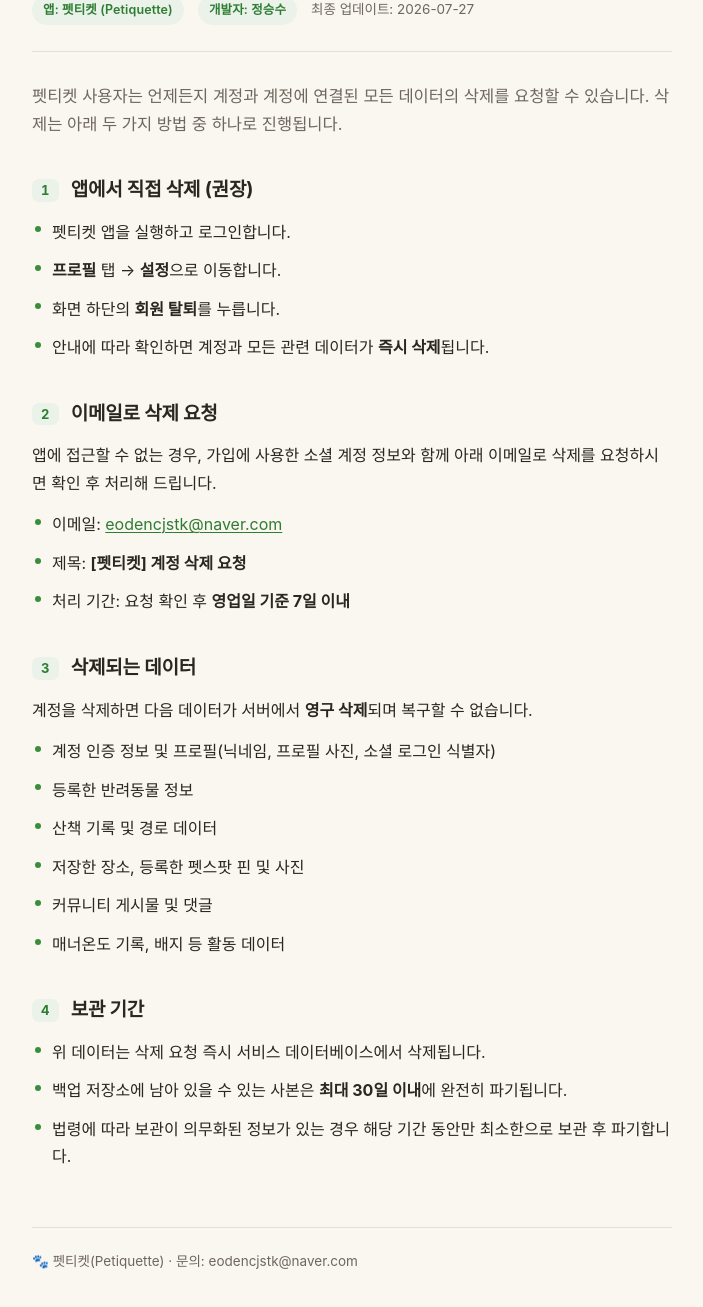
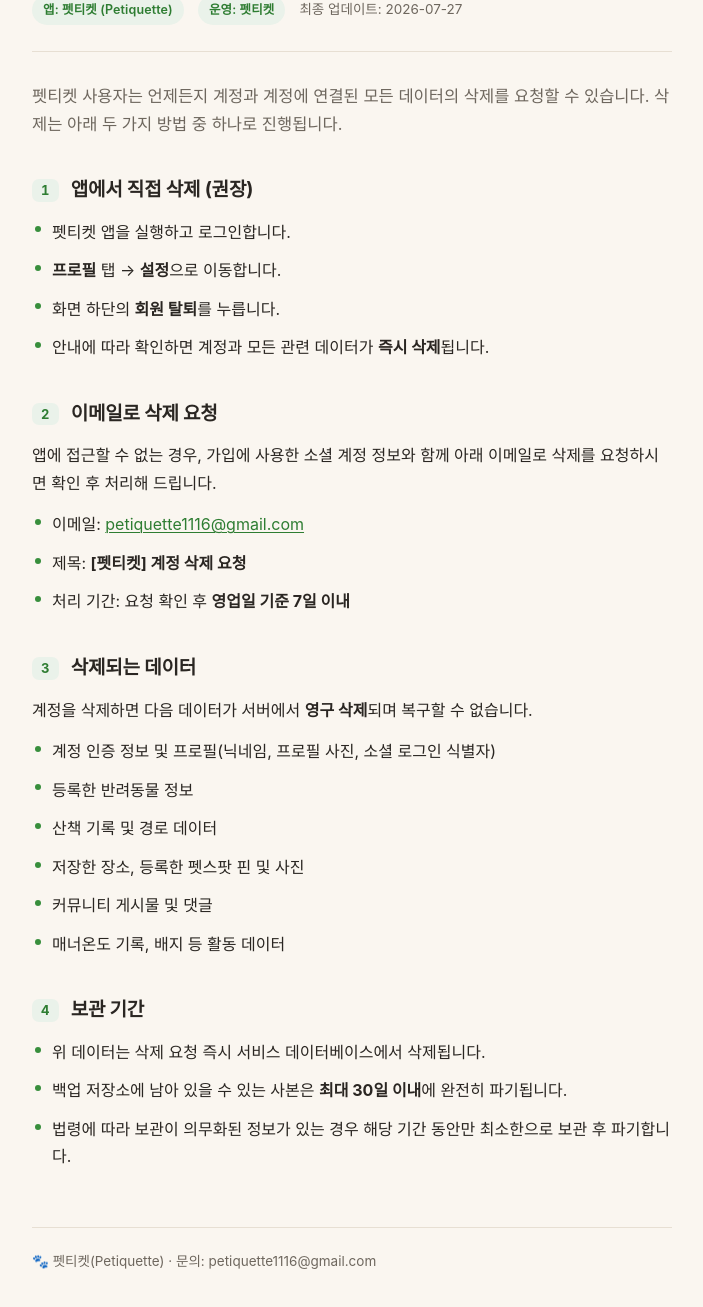
Before and after one commit to seungsoos/petiquette-privacy, a plain HTML site: page account-deletion.html in a window 1280 px wide. Shown: the part 173-1480 px from the top of the page, without its empty margins (288-991 px from the left). Drawn offline with Linux system fonts and the light colour scheme.

Commit message:
privacy: 계정 삭제 안내에서 실명·개인 이메일 제거 — 운영 이메일로 (#PRIV-1)
Co-Authored-By: Claude Opus 5.5 <noreply@anthropic.com>
Claude-Session: https://claude.ai/code/session_016XqTMnDyscNpRdtT925LuW

```diff
--- a/account-deletion.html
+++ b/account-deletion.html
@@ -71,7 +71,7 @@
   <h1>계정 및 데이터 삭제</h1>
   <div class="meta">
     <span class="pill">앱: 펫티켓 (Petiquette)</span>
-    <span class="pill">개발자: 정승수</span>
+    <span class="pill">운영: 펫티켓</span>
     <span>최종 업데이트: 2026-07-27</span>
   </div>
 </header>
@@ -92,7 +92,7 @@
   <h2><span class="num">2</span>이메일로 삭제 요청</h2>
   <p>앱에 접근할 수 없는 경우, 가입에 사용한 소셜 계정 정보와 함께 아래 이메일로 삭제를 요청하시면 확인 후 처리해 드립니다.</p>
   <ul>
-    <li>이메일: <a href="mailto:eodencjstk@naver.com">eodencjstk@naver.com</a></li>
+    <li>이메일: <a href="mailto:petiquette1116@gmail.com">petiquette1116@gmail.com</a></li>
     <li>제목: <strong>[펫티켓] 계정 삭제 요청</strong></li>
     <li>처리 기간: 요청 확인 후 <strong>영업일 기준 7일 이내</strong></li>
   </ul>
@@ -120,7 +120,7 @@
   </ul>
 </section>
 
-<footer class="foot"><span class="paw">🐾</span> 펫티켓(Petiquette) · 문의: eodencjstk@naver.com</footer>
+<footer class="foot"><span class="paw">🐾</span> 펫티켓(Petiquette) · 문의: petiquette1116@gmail.com</footer>
 </div>
 </body>
 </html>
```
